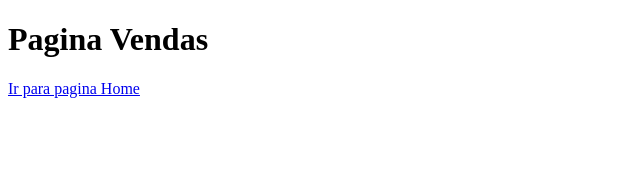
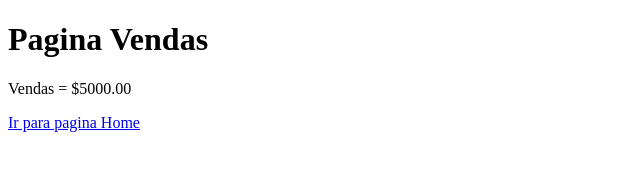
Before and after one commit to mazolatec/aula-nelio, a plain HTML site: page vendas.html in a window 1280 px wide. Shown: the whole page, without its empty margins (0-640 px from the left). Drawn offline with Linux system fonts and the light colour scheme.

Commit message:
Acrescentado valor vendas

```diff
--- a/vendas.html
+++ b/vendas.html
@@ -8,6 +8,7 @@
 </head>
 <body>
     <h1>Pagina Vendas</h1>
+    <P>Vendas = $5000.00</P>
    <a href="index.html">Ir para pagina Home </a>
 </body>
 </html>
```
